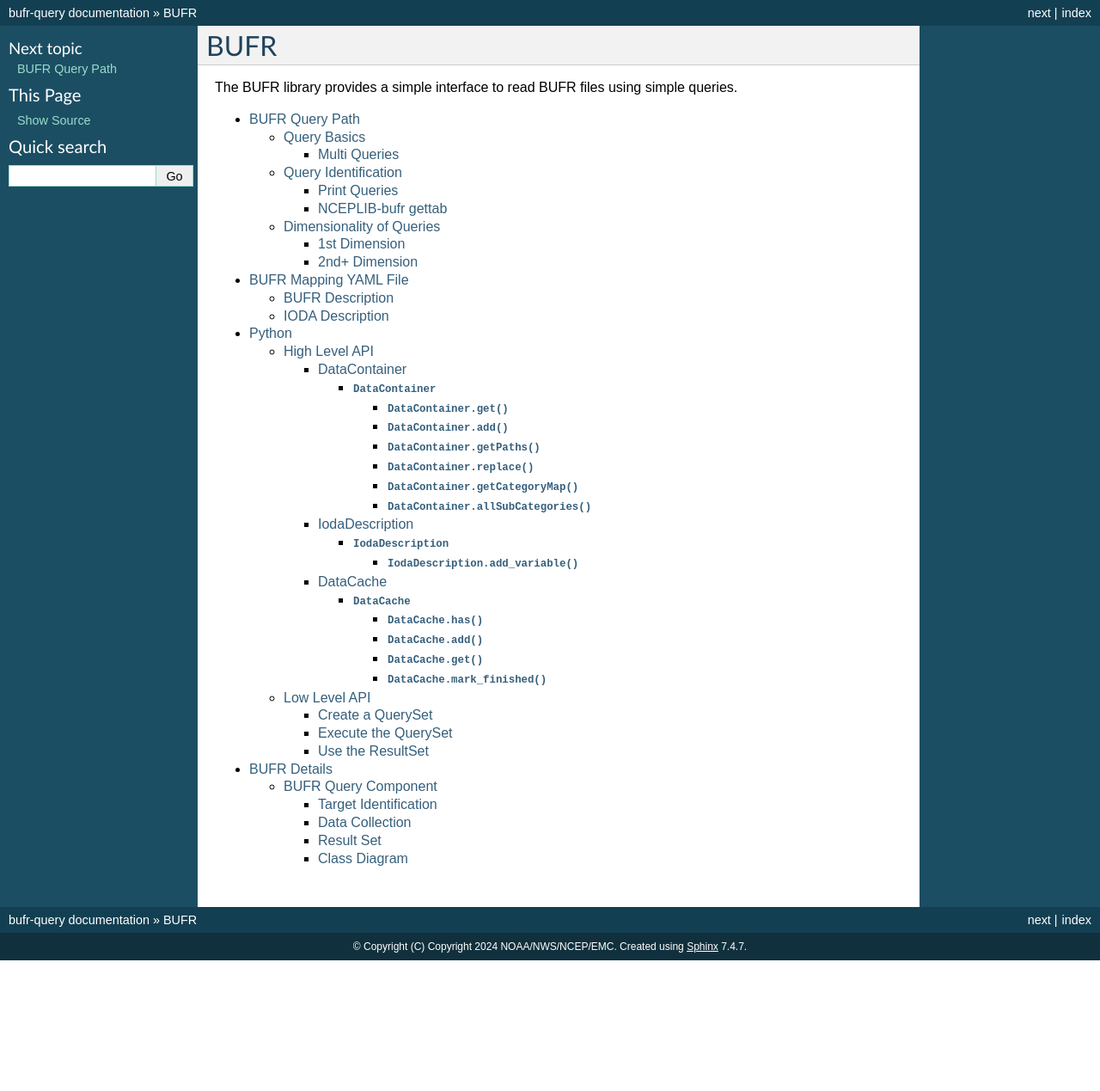
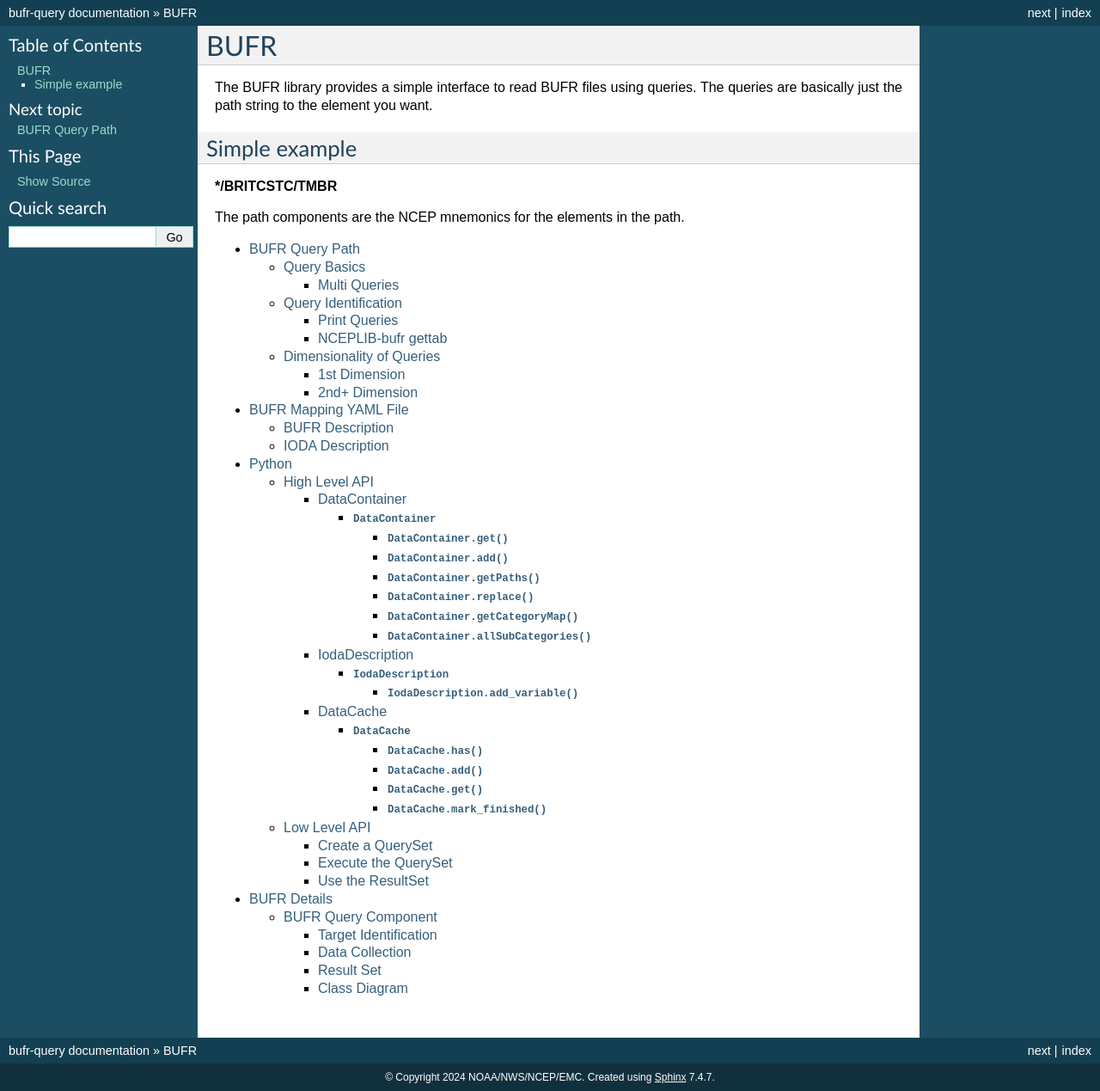
Before and after one commit to NOAA-EMC/bufr-query, a Sphinx documentation site: the page built from docs/index.rst, in a window 1280 px wide. Shown: the whole page at 86% size. Built offline with Sphinx 7.4.7, drawn with Linux system fonts in a browser that asks for light colours; pages that are not in the unit, such as notebooks, are missing from menus; before the commit the page ends 1117 px from its top, so only the background shows below that.

Commit message:
added sphinx files

```diff
--- a/docs/conf.py
+++ b/docs/conf.py
@@ -7,13 +7,15 @@
 # https://www.sphinx-doc.org/en/master/usage/configuration.html#project-information
 
 project = 'bufr-query'
-copyright = '(C) Copyright 2024 NOAA/NWS/NCEP/EMC'
+copyright = '2024 NOAA/NWS/NCEP/EMC'
 author = ''
 
 # -- General configuration ---------------------------------------------------
 # https://www.sphinx-doc.org/en/master/usage/configuration.html#general-configuration
 
-extensions = []
+extensions = ['sphinx.ext.mathjax',
+              'sphinx.ext.todo',
+              'sphinx.ext.autodoc']
 
 templates_path = ['_templates']
 exclude_patterns = ['.DS_Store']
--- a/docs/index.rst
+++ b/docs/index.rst
@@ -1,11 +1,19 @@
 BUFR
 ====
 
-The BUFR library provides a simple interface to read BUFR files using simple queries.
+The BUFR library provides a simple interface to read BUFR files using queries. The queries
+are basically just the path string to the element you want.
+
+Simple example
+--------------
+**\*/BRITCSTC/TMBR**
+
+The path components are the NCEP mnemonics for the elements in the path.
+
 
 
 .. toctree::
-   :maxdepth: 2
+   :maxdepth: 1
 
   query_path
   yaml
```
